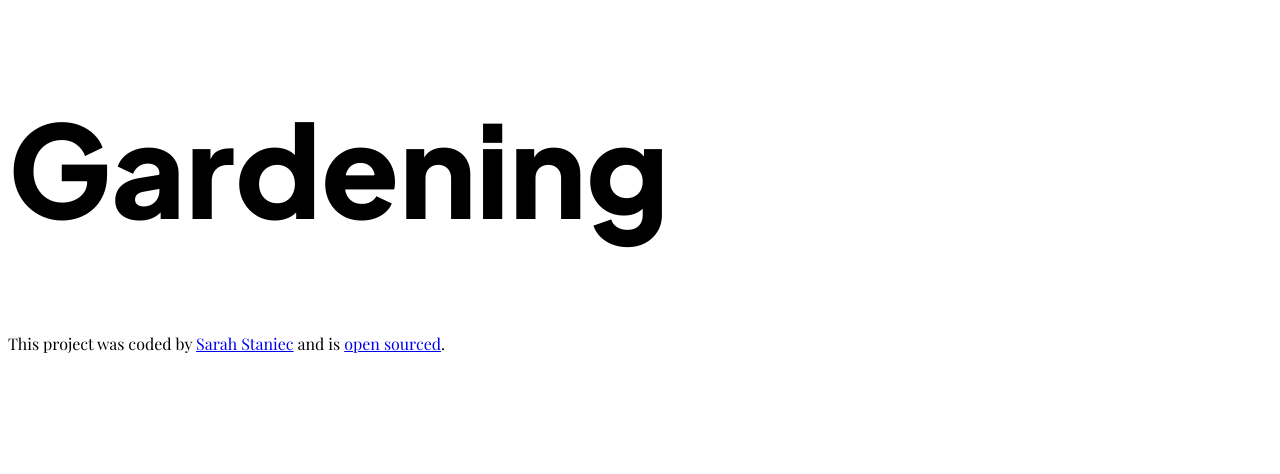
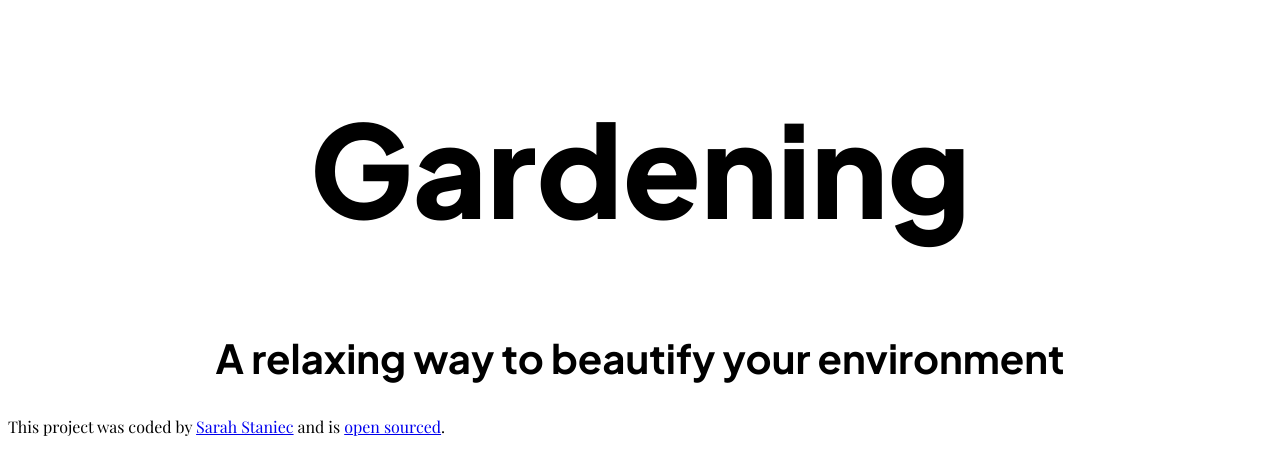
Before and after one commit to staniecs/gardening, a plain HTML site: page index.html in a window 1280 px wide. Drawn offline with nearby package versions, Linux system fonts and the light colour scheme; a web font is replaced by a local one.

Commit message:
added subtitle

```diff
--- a/index.html
+++ b/index.html
@@ -27,6 +27,9 @@
   </head>
   <body>
     <h1>Gardening</h1>
+    <h2>
+      A relaxing way to beautify your environment
+    </h2>
     <footer>
       This project was coded by
       <a
--- a/src/styles.css
+++ b/src/styles.css
@@ -3,8 +3,17 @@ h1 {
   font-size: 128px;
   font-weight: 800;
   line-height: 161px;
-  letter-spacing: 0em;
-  text-align: left;
+
+  text-align: center;
+}
+
+h2 {
+  font-family: Plus Jakarta Sans;
+  font-size: 40px;
+  font-weight: 700;
+  line-height: 50px;
+
+  text-align: center;
 }
 
 footer {
```
